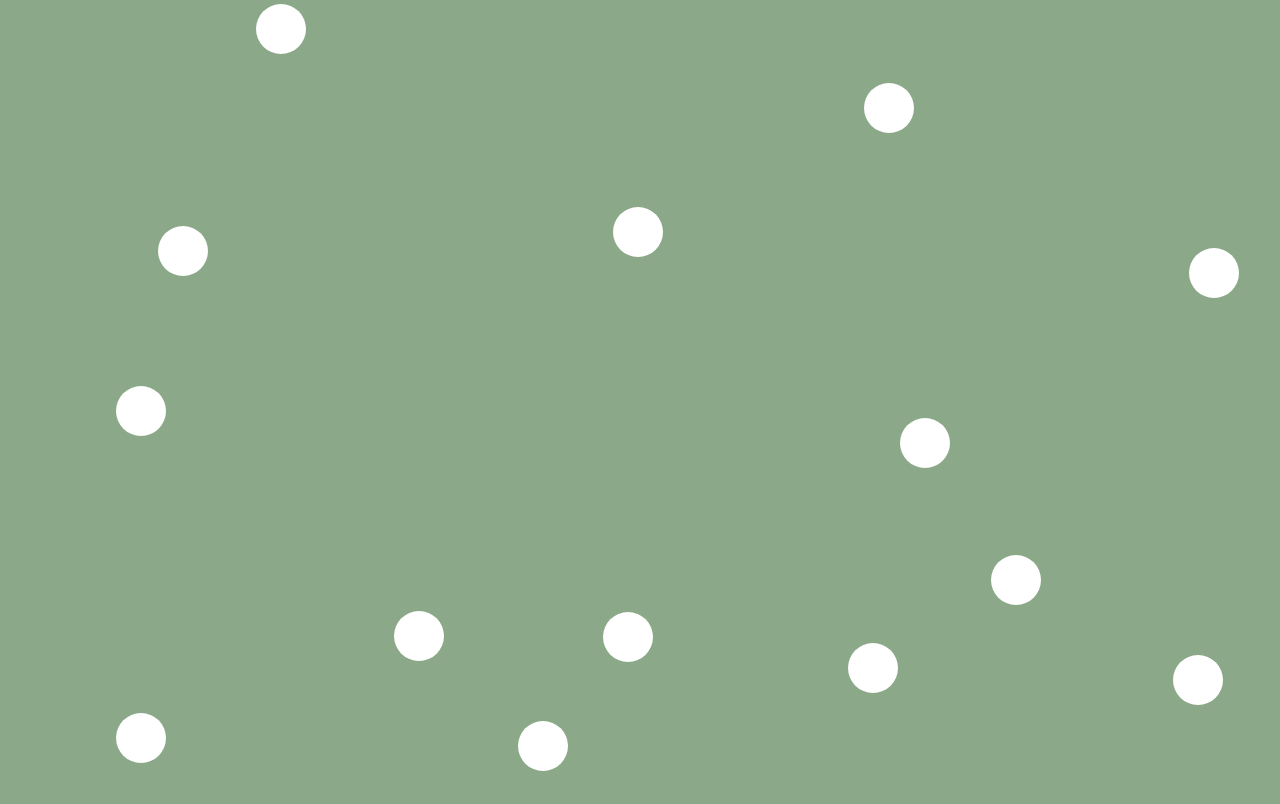
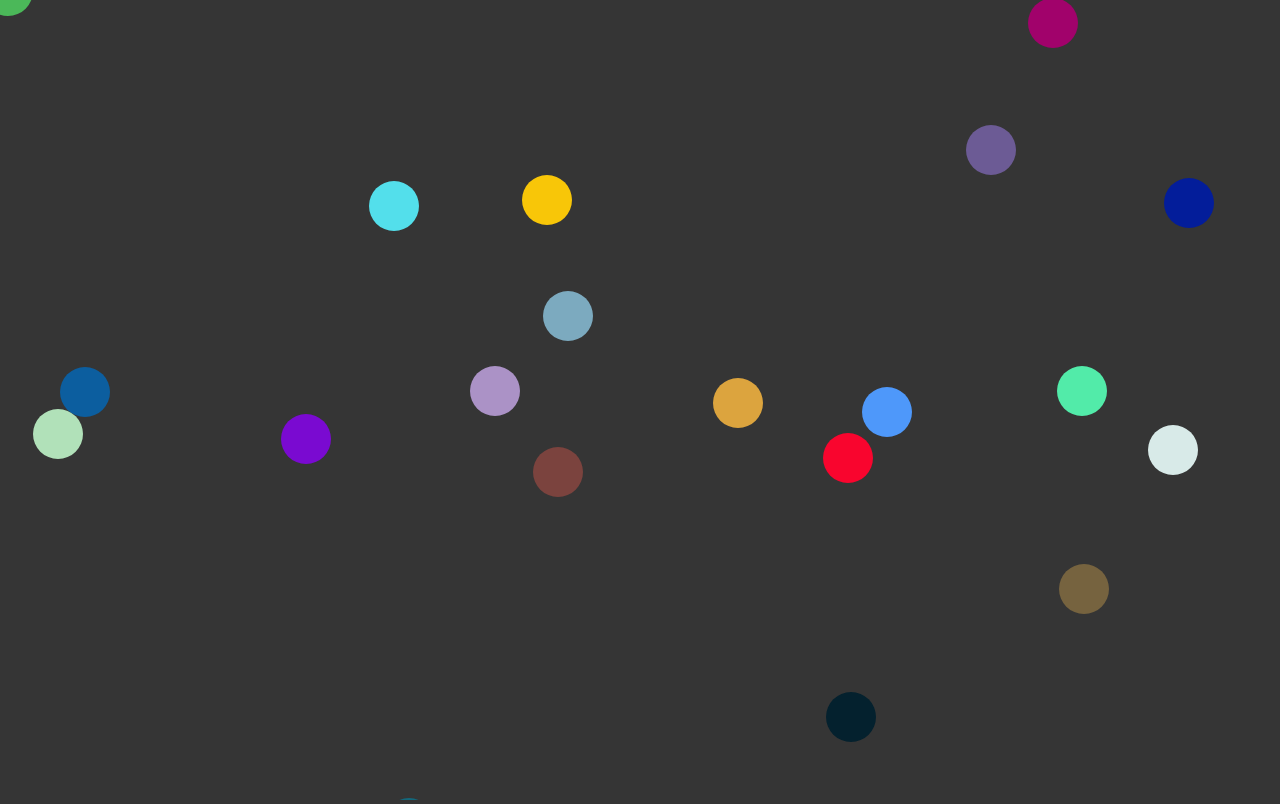
Before and after one commit to parniyaan/100DaysOfCode, a website: page src/014-Bouncing-Balls/index.html in a window 1280 px wide. Drawn offline with Linux system fonts and the light colour scheme.

Commit message:
update bouncing ball project

```diff
--- a/src/014-Bouncing-Balls/script.js
+++ b/src/014-Bouncing-Balls/script.js
@@ -4,43 +4,56 @@ const ctx = canvas.getContext('2d');
 canvas.width = window.innerWidth;
 canvas.height = window.innerHeight;
 
-let radius = 25;
-let xSpeed = 5;
-let ySpeed = 10;
+let width = [-5, 5];
+let height = [-10, 10];
 
-let ball = [];
+let balls = [];
 
-for (let i = 0; i < 20; i++) {
+let letters = 'ABCDEF0123456789';
+
+function getRandomColor () {
+    let color = '#';
+    for (let i = 0; i < 6; i++) {
+        let codes = letters[Math.floor(Math.random() * letters.length)];
+        color += codes;
+    }
+    return color;
+}
+
+for (let i = 0; i < 30; i++) {
     let properties = {
         x: Math.floor(Math.random() * canvas.width),
         y: Math.floor(Math.random() * canvas.width),
+        xSpeed: width[Math.floor(Math.random() * width.length)],
+        ySpeed: height[Math.floor(Math.random() * height.length)],
+        radius: 25,
+        color:getRandomColor()
     };
 
-    ball.push(properties);
+    balls.push(properties);
 }
 
 function bouncing() {
 
     ctx.clearRect(0, 0, canvas.width, canvas.height);
 
-    for (let item of ball) {
-        let x = item.x;
-        let y = item.y;
+    for (let ball of balls) {
+
         ctx.beginPath();
-        ctx.arc(x, y, radius, 0, 2 * Math.PI);
+        ctx.arc(ball.x, ball.y, ball.radius, 0, 2 * Math.PI);
         ctx.closePath();
-        ctx.fillStyle = 'white';
+        ctx.fillStyle = ball.color;
         ctx.fill();
 
-        x = x + xSpeed;
-        y = y + ySpeed;
+        ball.y += ball.ySpeed;
+        ball.x += ball.xSpeed;
 
-        if (x + radius >= canvas.width || x - radius <= 0) {
-            xSpeed = -xSpeed;
+        if (ball.x + ball.radius >= canvas.width || ball.x - ball.radius <= 0) {
+            ball.xSpeed = -ball.xSpeed;
         }
 
-        if (y + radius >= canvas.height || y - radius <= 0) {
-            ySpeed = -ySpeed;
+        if (ball.y + ball.radius >= canvas.height || ball.y - ball.radius <= 0) {
+            ball.ySpeed = -ball.ySpeed;
         }
 
     }
--- a/src/014-Bouncing-Balls/style.css
+++ b/src/014-Bouncing-Balls/style.css
@@ -1,6 +1,6 @@
 body {
     margin: 0;
     box-sizing: border-box;
-    background-color: #8ba989;
+    background-color: #353535;
     overflow: hidden;
 }
```
